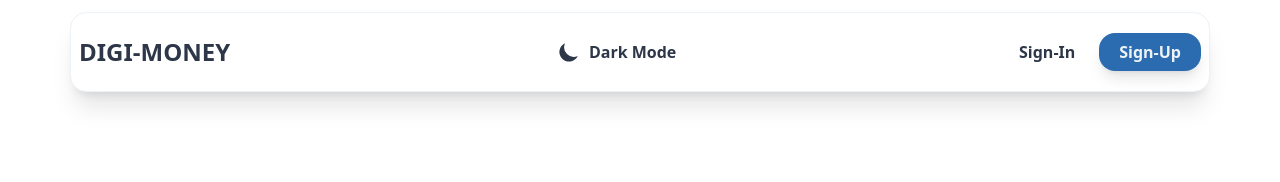
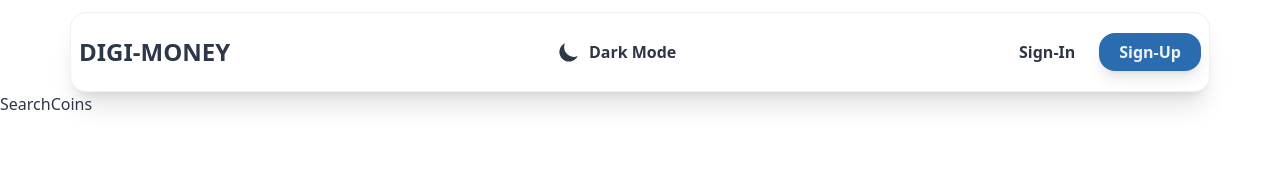
Before and after one commit to ShafinShanto9/digi_money, a React (Create React App) app: page / in a window 1280 px wide. Shown: the top 182 px of the page. Built offline with nearby package versions, Linux system fonts and the light colour scheme; no server answers.

Commit message:
fetching coin api

```diff
--- a/package.json
+++ b/package.json
@@ -6,9 +6,11 @@
     "@testing-library/jest-dom": "^5.16.4",
     "@testing-library/react": "^13.3.0",
     "@testing-library/user-event": "^13.5.0",
+    "axios": "^0.27.2",
     "framer-motion": "^6.3.15",
     "react": "^18.2.0",
     "react-dom": "^18.2.0",
+    "react-dotenv": "^0.1.3",
     "react-icons": "^4.4.0",
     "react-router-dom": "^6.3.0",
     "react-scripts": "5.0.1",
--- a/src/App.js
+++ b/src/App.js
@@ -1,10 +1,35 @@
+import axios from "axios";
+import { useEffect, useState } from "react";
+import { Route, Routes } from "react-router-dom";
 import NavBar from "./components/NavBar";
 import { ThemeProvider } from "./context/ThemeContext";
+import Account from "./pages/Account";
+import CoinPage from "./pages/CoinPage";
+import Home from "./pages/Home";
+import Signin from "./pages/Signin";
+import Signup from "./pages/Signup";
 
 function App() {
+  const [coins, setCoins] = useState([])
+
+  const url = "https://api.coingecko.com/api/v3/coins/markets?vs_currency=USD&order=market_cap_desc&per_page=10&page=1&sparkline=true"
+
+  useEffect(() => {
+    axios.get(url).then((response) => {
+      setCoins(response.data)
+    })
+  }, [url])
+
   return (
     <ThemeProvider>
-      <NavBar/>
+      <NavBar />
+      <Routes>
+        <Route path="/" element={<Home coins={ coins} />}></Route>
+        <Route path="/coinpage" element={<CoinPage/>}></Route>
+        <Route path="/signin" element={<Signin/>}></Route>
+        <Route path="/signup" element={<Signup/>}></Route>
+        <Route path="/account" element={<Account/>}></Route>
+      </Routes>
     </ThemeProvider>
   );
 }
--- /dev/null
+++ b/src/components/SearchCoins.jsx
@@ -0,0 +1,10 @@
+import React from "react";
+
+const SearchCoins = ({ coins }) => {
+  console.log(coins);
+  return (
+    <div>SearchCoins</div>
+  )
+}
+
+export default SearchCoins
--- a/src/pages/Home.jsx
+++ b/src/pages/Home.jsx
@@ -1,7 +1,11 @@
+import SearchCoins from "../components/SearchCoins"
 
-const Home = () => {
+const Home = ({ coins }) => {
+
   return (
-    <div>Home</div>
+    <div>
+      <SearchCoins coins={ coins} />
+    </div>
   )
 }
 
```
Also changed, not shown: 2 other files (tests, documents, lock files or other folders).
